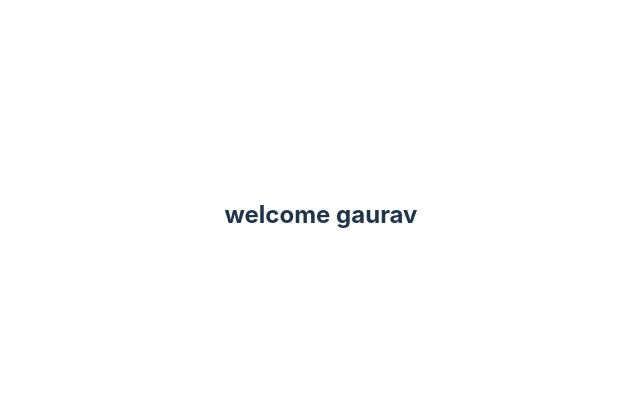
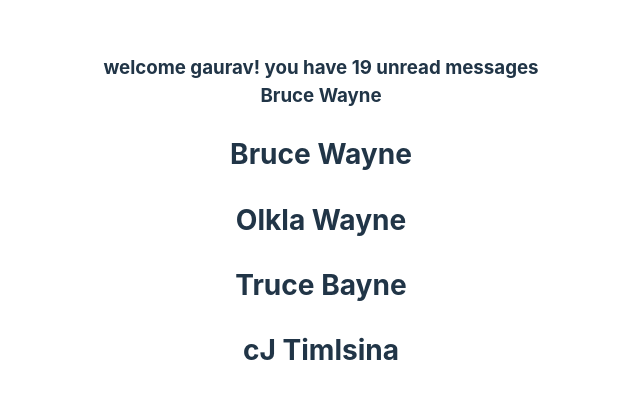
Before and after one commit to gauravkharel/retype, a React (Vite) app: page / in a window 1280 px wide. Shown: the part 185-584 px from the top of the page, without its empty margins (319-959 px from the left). Built offline with nearby package versions, Linux system fonts and the light colour scheme.

Commit message:
data types in TS

```diff
--- a/src/App.tsx
+++ b/src/App.tsx
@@ -1,12 +1,41 @@
 import './App.css'
 import Greet from './components/Greet'
+import Person from './components/Person'
+import PersonList from './components/PersonList'
 
 function App() {
+  const personName = {
+    first: 'Bruce',
+    last: 'Wayne'
+  }
 
+  const nameList = [
+    {
+      first: 'Bruce',
+      last: 'Wayne'
+    },
+    {
+      first: 'Olkla',
+      last: 'Wayne'
+    },
+    {
+      first: 'Truce',
+      last: 'Bayne'
+    },
+    {
+      first: 'cJ',
+      last: 'Timlsina'
+    },
+  ]
   return (
     <>
       <div>
-        <Greet name={'gaurav'} />
+        <h3>
+          <Greet name={'gaurav'} messageCount={19} isLoggedIn={true} />
+
+          <Person name={personName} />
+          <PersonList names={nameList} />
+        </h3>
       </div>
     </>
   )
--- a/src/components/Greet.tsx
+++ b/src/components/Greet.tsx
@@ -1,11 +1,15 @@
 type NameProps = {
     name: string
+    messageCount: number
+    isLoggedIn: boolean
 }
 
 function Greet(props: NameProps) {
   return (
     <div>
-        <h2>welcome {props.name}</h2>
+        {
+          props.isLoggedIn ? `welcome ${props.name}! you have ${props.messageCount} unread messages` : `welcome guests`
+        }
     </div>
   )
 }
--- /dev/null
+++ b/src/components/Person.tsx
@@ -0,0 +1,14 @@
+export type PersonProps = {
+    name: {
+        first: string
+        last: string
+    }
+}
+
+const Person = (props: PersonProps) => {
+  return (
+    <div>{props.name.first} {props.name.last}</div>
+  )
+}
+
+export default Person
--- /dev/null
+++ b/src/components/PersonList.tsx
@@ -0,0 +1,20 @@
+type PersonListProps = {
+    names: {
+        first: string
+        last: string
+    }[]
+}
+
+const PersonList = (props: PersonListProps) =>  {
+  return (
+        <>
+            {props.names.map(name => {
+                return (
+                    <h2 key={name.first}>{name.first} {name.last}</h2>
+                )
+            })}
+        </>
+    )
+}
+
+export default PersonList
```
